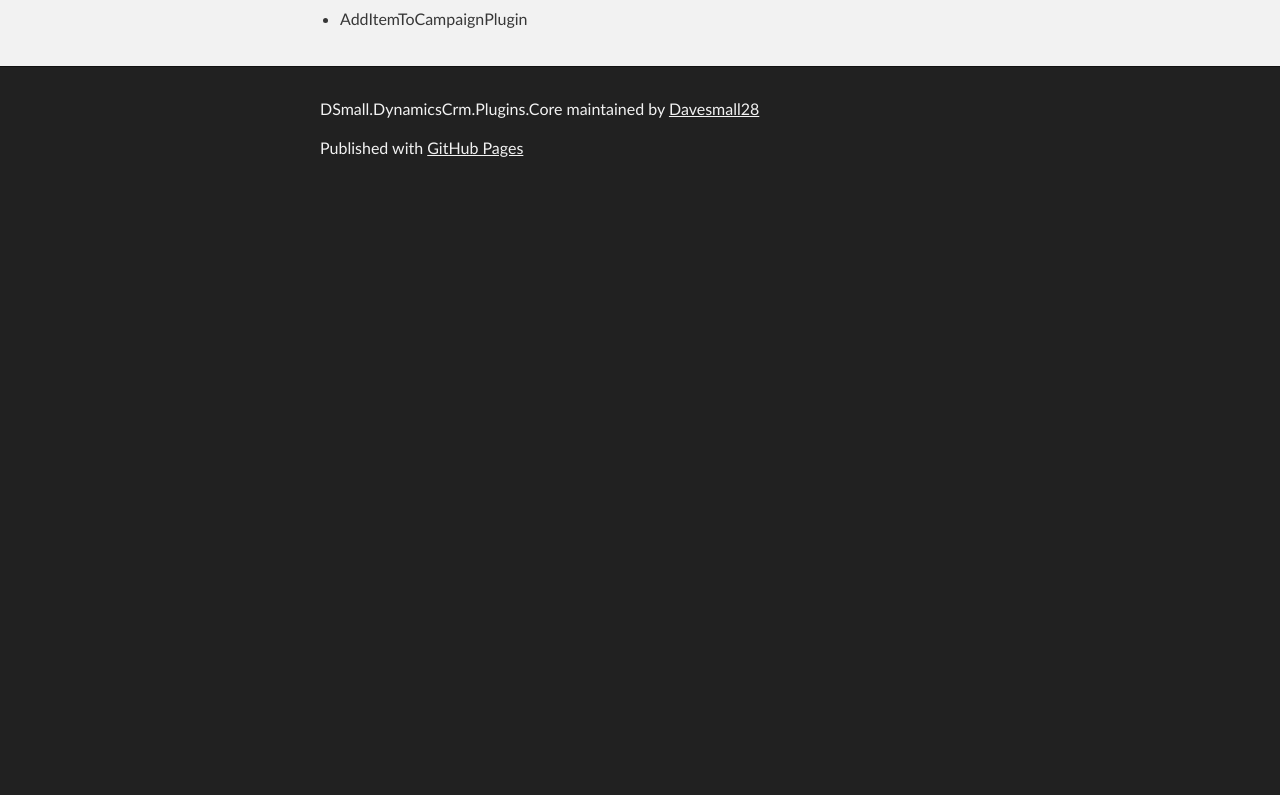
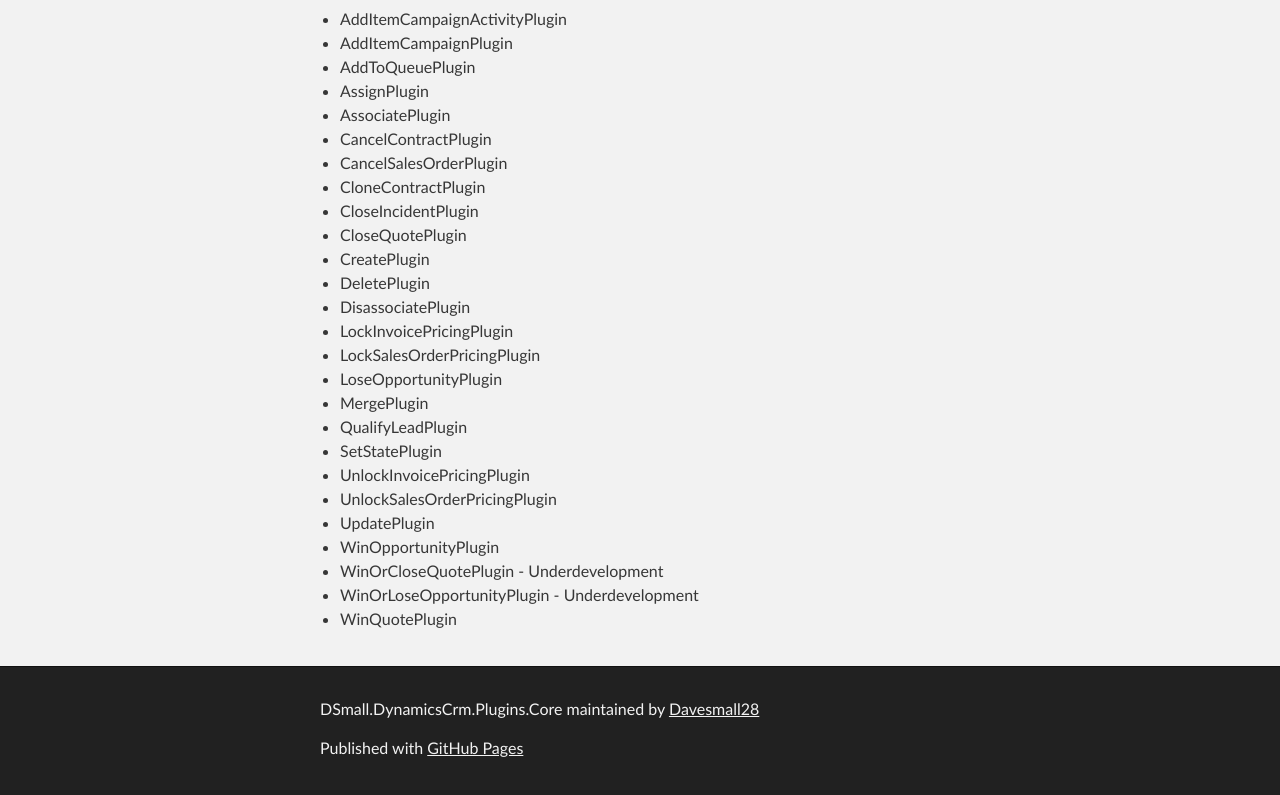
Before and after one commit to Davesmall28/DSmall.DynamicsCrm.Plugins.Core, a plain HTML site: page PluginList.html in a window 1280 px wide. Shown: the part 936-1731 px from the top of the page. Before the commit the page ends 1131 px from the top, so only its background shows below. Drawn offline with Linux system fonts and the light colour scheme.

Commit message:
Updated list of plugin message types implemented by DSmall.DynamicsCrm.Plugins.Core

```diff
--- a/PluginList.html
+++ b/PluginList.html
@@ -43,7 +43,32 @@
 		</h2>
 
 		<ul>
-			<li>AddItemToCampaignPlugin</li>
+			<li>AddItemCampaignActivityPlugin</li>
+			<li>AddItemCampaignPlugin</li>
+			<li>AddToQueuePlugin</li>
+			<li>AssignPlugin</li>
+			<li>AssociatePlugin</li>
+			<li>CancelContractPlugin</li>
+			<li>CancelSalesOrderPlugin</li>
+			<li>CloneContractPlugin</li>
+			<li>CloseIncidentPlugin</li>
+			<li>CloseQuotePlugin</li>
+			<li>CreatePlugin</li>
+			<li>DeletePlugin</li>
+			<li>DisassociatePlugin</li>
+			<li>LockInvoicePricingPlugin</li>
+			<li>LockSalesOrderPricingPlugin</li>
+			<li>LoseOpportunityPlugin</li>
+			<li>MergePlugin</li>
+			<li>QualifyLeadPlugin</li>
+			<li>SetStatePlugin</li>
+			<li>UnlockInvoicePricingPlugin</li>
+			<li>UnlockSalesOrderPricingPlugin</li>
+			<li>UpdatePlugin</li>
+			<li>WinOpportunityPlugin</li>
+			<li>WinOrCloseQuotePlugin - Underdevelopment</li>
+			<li>WinOrLoseOpportunityPlugin - Underdevelopment</li>
+			<li>WinQuotePlugin</li>
 		</ul>
 
       </section>
```
